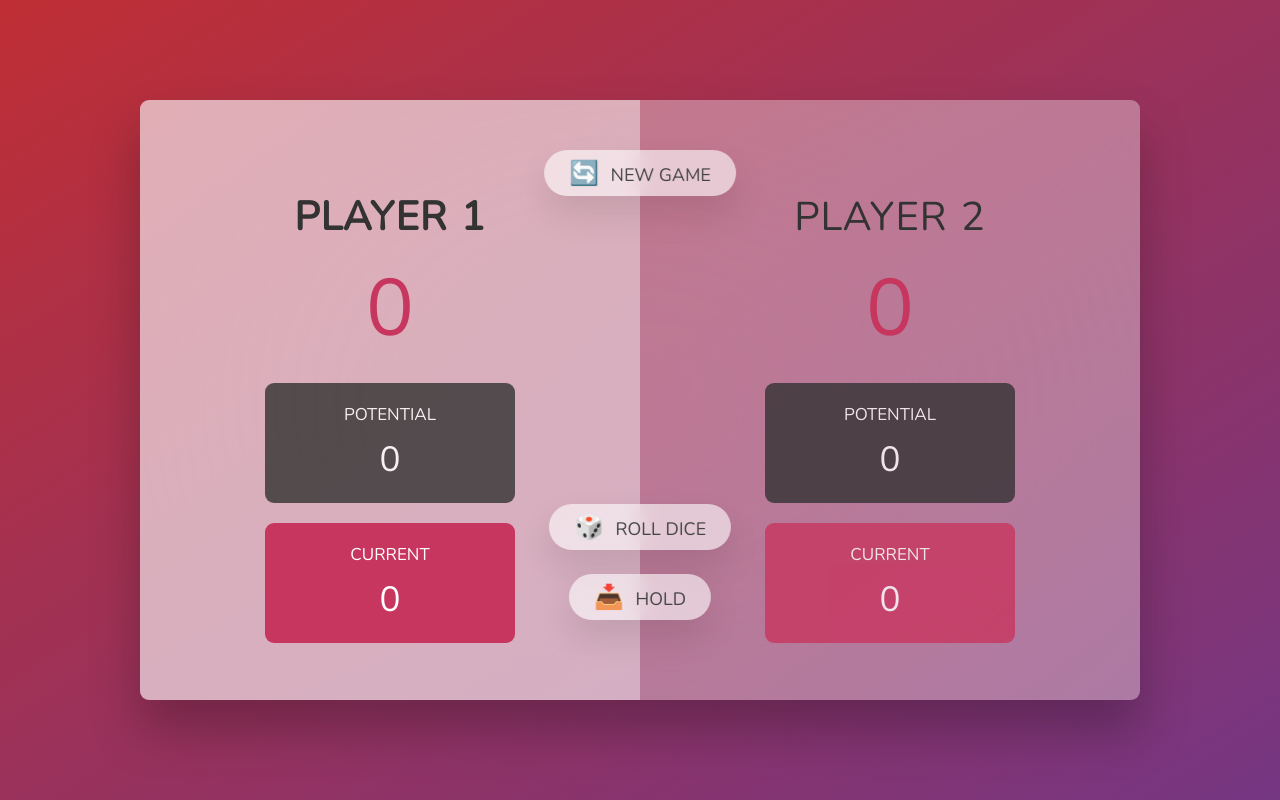
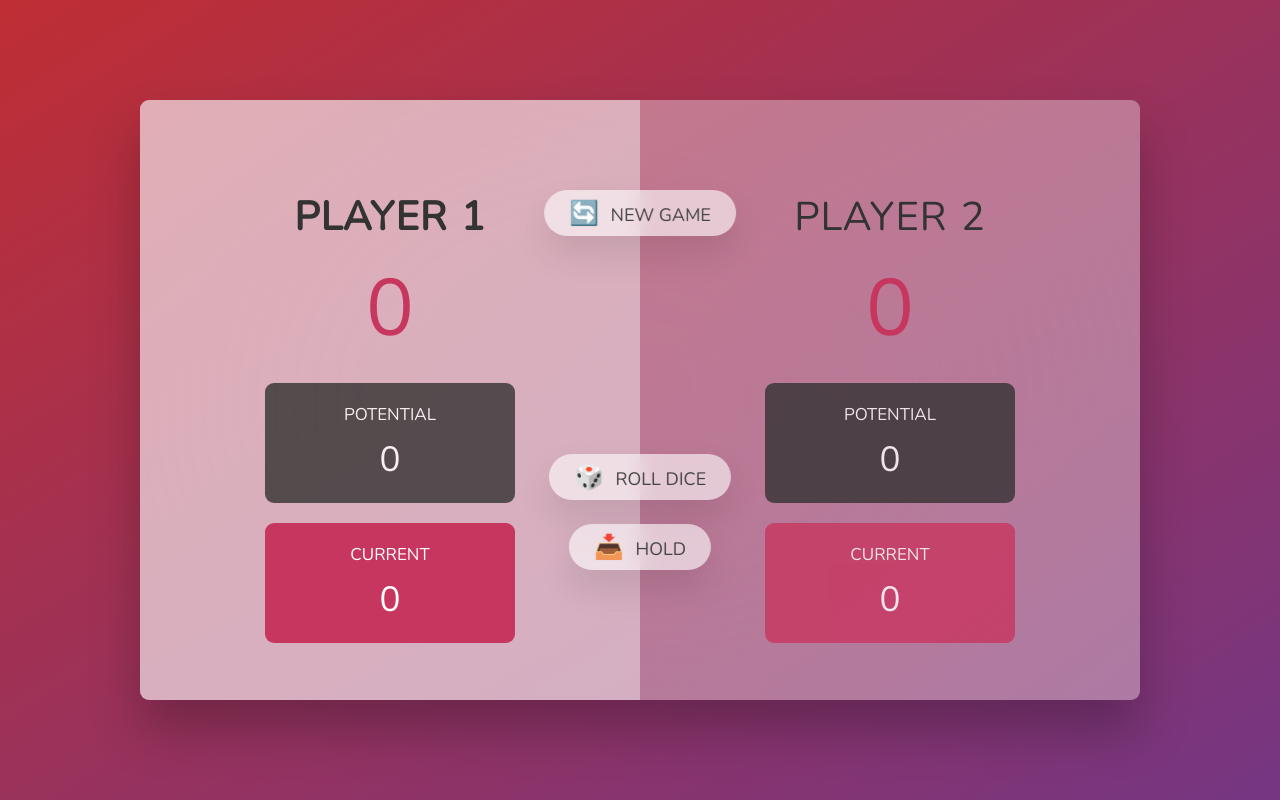
Before and after one commit to GuyShabtay/Pig-Game, a plain HTML site: page index.html in a window 1280 px wide. Drawn offline with nearby package versions, Linux system fonts and the light colour scheme.

Commit message:
buttons location

```diff
--- a/style.css
+++ b/style.css
@@ -154,15 +154,15 @@ main {
 
 .btn--new {
   align-self: flex-start;
-  margin-top: 15rem;
+  margin-top: 19rem;
 }
 .btn--roll {
   align-self: flex-end;
-  margin-bottom: 25rem;
+  margin-bottom: 30rem;
 }
 .btn--hold {
   align-self: flex-end;
-  margin-bottom: 18rem;
+  margin-bottom: 23rem;
 }
 
 .btn:active {
```
